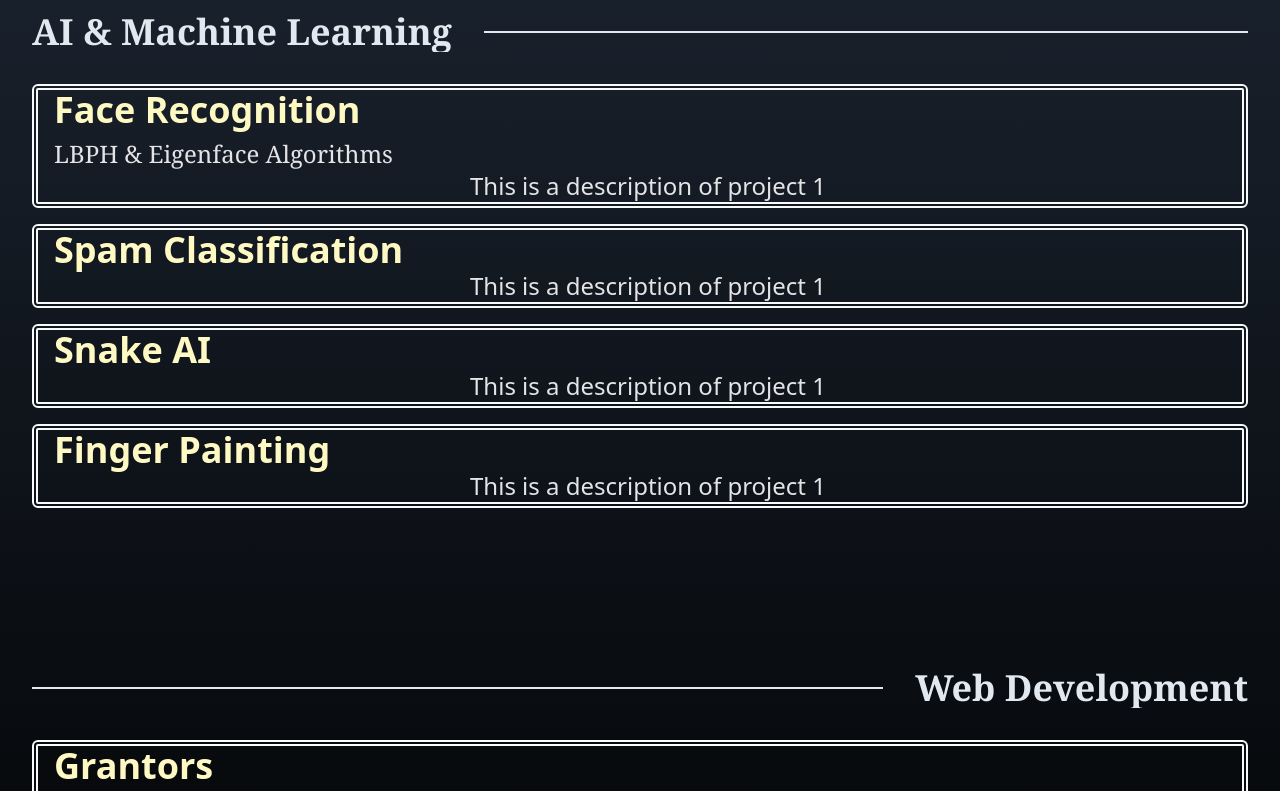
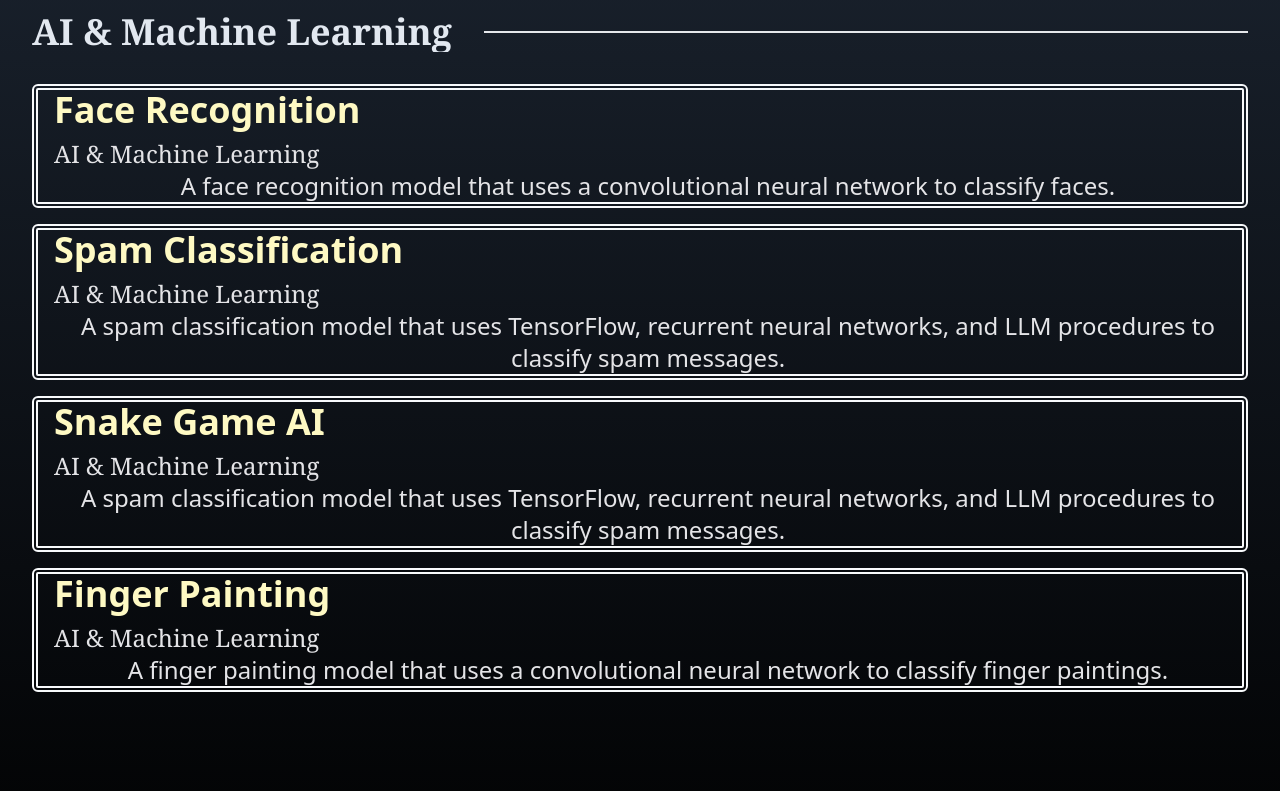
Before and after one commit to GlassesNoGlasses/GlassesNoGlasses.github.io, a Next.js app: page / in a window 1280 px wide. Shown: the part 1100-1891 px from the top of the page. Built offline with nearby package versions, Linux system fonts and the light colour scheme; what tailwindcss-animated would draw is missing.

Commit message:
refactored project props into individual constants

```diff
--- a/app/components/project-display/Project.tsx
+++ b/app/components/project-display/Project.tsx
@@ -5,6 +5,7 @@ import { ProjectProps } from './ProjectProps'
 export const Project = ({
     title,
     subtitle,
+    projectLink,
     description,
     leftAnimate = true,
     imagePaths = [],
@@ -13,7 +14,9 @@ export const Project = ({
   return (
     <div className={`flex flex-col border-slate-50 border-[6px] border-double rounded-md
     ${leftAnimate ? 'animate-fade-left' : 'animate-fade-right animate-duration-1000'}`}>
+      <a href={projectLink} target='_blank'>
         <h1 className='pl-4 text-4xl text-left font-bold font-sans text-yellow-100'>{title}</h1>
+      </a>
         {subtitle && <h2 className='pl-4 text-2xl text-left font-serif text-zinc-200 pt-2'>{subtitle}</h2>}
         <p className='pl-4 text-2xl text-center font-sans text-zinc-200'>{description}</p>
     </div>
--- a/app/components/project-display/ProjectProps.ts
+++ b/app/components/project-display/ProjectProps.ts
@@ -2,6 +2,7 @@
 export interface ProjectProps {
     title: string;
     subtitle?: string;
+    projectLink: string;
     description: string;
     leftAnimate?: boolean;
     imagePaths?: string[];
--- a/app/constants/projects.ts
+++ b/app/constants/projects.ts
@@ -3,8 +3,30 @@ import { ProjectProps } from "../components/project-display/ProjectProps";
 export const FaceRecognition: ProjectProps = {
     title: "Face Recognition",
     subtitle: "AI & Machine Learning",
+    projectLink: "https://github.com/GlassesNoGlasses/ComputerVision",
     description: "A face recognition model that uses a convolutional neural network to classify faces.",
     imagePaths: ["https://via.placeholder.com/150"],
     languages: ["Python"],
     frameworks: ["TensorFlow", "Keras"]
+};
+
+export const FingerPainting: ProjectProps = {
+    title: "Finger Painting",
+    subtitle: "AI & Machine Learning",
+    projectLink: "https://github.com/GlassesNoGlasses/ComputerVision",
+    description: "A finger painting model that uses a convolutional neural network to classify finger paintings.",
 }
+
+export const SpamClassification: ProjectProps = {
+    title: "Spam Classification",
+    subtitle: "AI & Machine Learning",
+    projectLink: "https://github.com/GlassesNoGlasses/TFProjects/blob/main/projects/text/SMS_Spam_Classification.ipynb",
+    description: "A spam classification model that uses TensorFlow, recurrent neural networks, and LLM procedures to classify spam messages.",
+}
+
+export const SnakeAI: ProjectProps = {
+    title: "Snake Game AI",
+    subtitle: "AI & Machine Learning",
+    projectLink: "https://github.com/GlassesNoGlasses/PythonProjects/tree/main/Snake",
+    description: "A spam classification model that uses TensorFlow, recurrent neural networks, and LLM procedures to classify spam messages.",
+}
--- a/app/page.tsx
+++ b/app/page.tsx
@@ -3,6 +3,8 @@
 import React from "react";
 import { MeteorBackground } from "./components/metors/MeteorBackground";
 import { Project } from "./components/project-display/Project";
+import { ProjectProps } from "./components/project-display/ProjectProps";
+import { FaceRecognition, FingerPainting, SpamClassification, SnakeAI } from "./constants/projects";
 
 export default function Home() {
 
@@ -56,14 +58,10 @@ export default function Home() {
               </h2>
               <div id="machine-learning-projects"
               className="flex flex-col h-fit w-full gap-4">
-                <Project
-                title="Face Recognition"
-                subtitle="LBPH & Eigenface Algorithms"
-                description="This is a description of project 1"
-                />
-                <Project title="Spam Classification" description="This is a description of project 1" leftAnimate={false}/>
-                <Project title="Snake AI" description="This is a description of project 1" />
-                <Project title="Finger Painting" description="This is a description of project 1" leftAnimate={false}/>
+                <Project {...FaceRecognition} />
+                <Project {...SpamClassification} leftAnimate={false}/>
+                <Project {...SnakeAI} />
+                <Project {...FingerPainting} leftAnimate={false}/>
               </div>
             </div>
 
@@ -76,10 +74,10 @@ export default function Home() {
               </h2>
               <div id="web-development-projects"
               className="flex flex-col h-fit w-full gap-4">
-                <Project title="Grantors" description="This is a description of project 1" leftAnimate={false} />
+                {/* <Project title="Grantors" description="This is a description of project 1" leftAnimate={false} />
                 <Project title="Manga Update" description="This is a description of project 1" />
                 <Project title="Webpage Analytics" description="This is a description of project 1" leftAnimate={false}/>
-                <Project title="Fortune Cookie" description="This is a description of project 1"/>
+                <Project title="Fortune Cookie" description="This is a description of project 1"/> */}
               </div>
             </div>
           </div>
```
